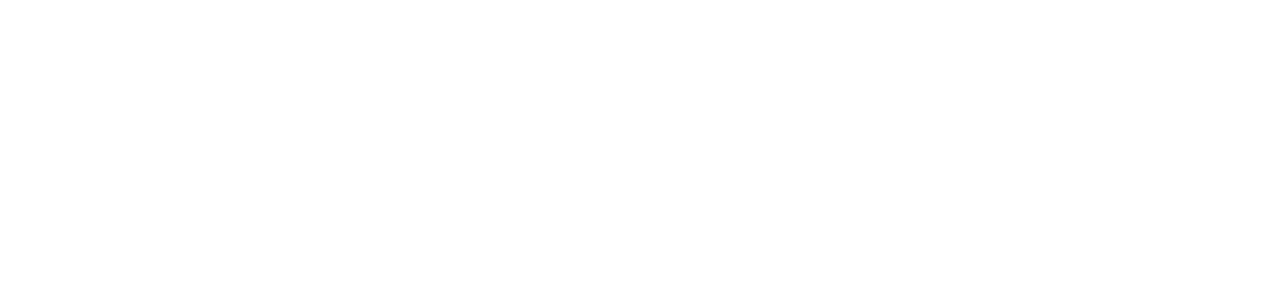
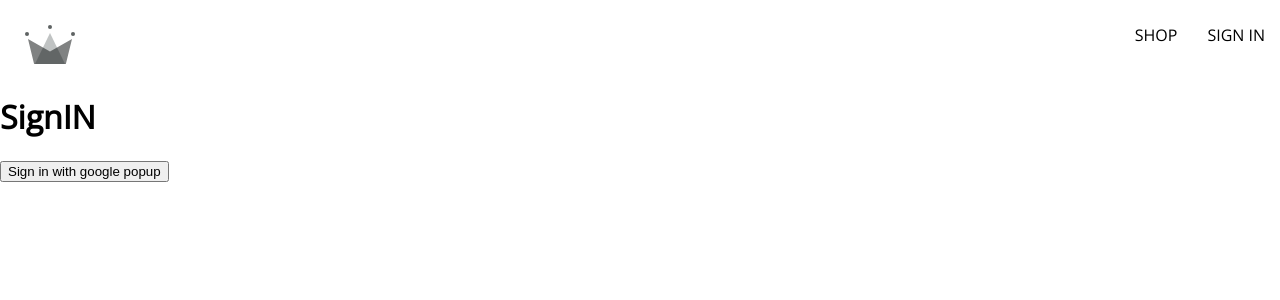
Before and after one commit to pbrearton94/crwn-clothing-2, a React (Create React App) app: page /sign-in in a window 1280 px wide. Before the commit this address had no page. Shown: the top 300 px of the page. Built offline with nearby package versions, Linux system fonts and the light colour scheme.

Commit message:
set up initial firebase configuration.

```diff
--- a/package.json
+++ b/package.json
@@ -6,6 +6,7 @@
     "@testing-library/jest-dom": "^5.16.5",
     "@testing-library/react": "^13.4.0",
     "@testing-library/user-event": "^13.5.0",
+    "firebase": "^9.22.2",
     "react": "^18.2.0",
     "react-dom": "^18.2.0",
     "react-router-dom": "6",
--- a/src/App.js
+++ b/src/App.js
@@ -1,10 +1,16 @@
-import { Route, Routes } from "react-router-dom";
+import { Outlet, Route, Routes } from "react-router-dom";
 import Home from "./routes/home/home.component";
+import Navigation from "./routes/navigation/navigation.component";
+import SignIn from "./routes/sign-in/sign-in.component";
 
 const App = () => {
   return (
     <Routes>
-      <Route path="/" element={<Home />} />
+      <Route path="/" element={<Navigation />}>
+        <Route index element={<Home />} />
+        {/* <Route path="shop" element={<Shop />} /> */}
+        <Route path="sign-in" element={<SignIn />} />
+      </Route>
     </Routes>
   );
 };
--- a/src/index.scss
+++ b/src/index.scss
@@ -1,11 +1,20 @@
 body {
   margin: 0;
-  font-family: 'Open Sans', sans-serif;
+  font-family: "Open Sans", sans-serif;
   -webkit-font-smoothing: antialiased;
   -moz-osx-font-smoothing: grayscale;
 }
 
 code {
-  font-family: source-code-pro, Menlo, Monaco, Consolas, 'Courier New',
+  font-family: source-code-pro, Menlo, Monaco, Consolas, "Courier New",
     monospace;
 }
+
+a {
+  text-decoration: none;
+  color: black;
+}
+
+* {
+  box-sizing: border-box;
+}
--- a/src/routes/home/home.component.jsx
+++ b/src/routes/home/home.component.jsx
@@ -1,5 +1,6 @@
 import React from "react";
 import Directory from "../../directory/directory.compnent";
+import { Outlet } from "react-router-dom";
 
 const Home = () => {
   const categories = [
@@ -30,7 +31,12 @@
     },
   ];
 
-  return <Directory categories={categories} />;
+  return (
+    <>
+      <Directory categories={categories} />
+      <Outlet />
+    </>
+  );
 };
 
 export default Home;
--- /dev/null
+++ b/src/routes/navigation/navigation.component.jsx
@@ -0,0 +1,27 @@
+import React, { Fragment } from "react";
+import { Link, Outlet } from "react-router-dom";
+import { ReactComponent as CrwnLogo } from "../../assets/crown.svg";
+import "./navigation.styles.scss";
+
+const Navigation = () => {
+  return (
+    <Fragment>
+      <div className="navigation">
+        <Link className="logo-container" to="/">
+          <CrwnLogo className="logo" />
+        </Link>
+        <div className="nav-links-container">
+          <Link className="nav-link" to="/shop">
+            SHOP
+          </Link>
+          <Link className="nav-link" to="/sign-in">
+            SIGN IN
+          </Link>
+        </div>
+      </div>
+      <Outlet />
+    </Fragment>
+  );
+};
+
+export default Navigation;
--- /dev/null
+++ b/src/routes/navigation/navigation.styles.scss
@@ -0,0 +1,26 @@
+.navigation {
+  height: 70px;
+  width: 100%;
+  display: flex;
+  justify-content: space-between;
+  margin-bottom: 25px;
+
+  .logo-container {
+    height: 100%;
+    width: 70px;
+    padding: 25px;
+  }
+
+  .nav-links-container {
+    width: 50%;
+    height: 100%;
+    display: flex;
+    align-items: center;
+    justify-content: flex-end;
+
+    .nav-link {
+      padding: 10px 15px;
+      cursor: pointer;
+    }
+  }
+}
--- /dev/null
+++ b/src/routes/sign-in/sign-in.component.jsx
@@ -0,0 +1,19 @@
+import React from "react";
+import { signInWithGooglePopup } from "../../utils/firebase.utils";
+
+const SignIn = () => {
+  const logGoogleUser = async () => {
+    const response = await signInWithGooglePopup();
+    console.log(response);
+  };
+  return (
+    <>
+      <div>
+        <h1>SignIN</h1>
+        <button onClick={logGoogleUser}>Sign in with google popup</button>
+      </div>
+    </>
+  );
+};
+
+export default SignIn;
--- /dev/null
+++ b/src/utils/firebase.utils.js
@@ -0,0 +1,31 @@
+// Import the functions you need from the SDKs you need
+
+import { initializeApp } from "firebase/app";
+import { GoogleAuthProvider, getAuth, signInWithPopup } from "firebase/auth";
+
+// TODO: Add SDKs for Firebase products that you want to use
+
+// https://firebase.google.com/docs/web/setup#available-libraries
+
+// Your web app's Firebase configuration
+
+const firebaseConfig = {
+  apiKey: "AIzaSyDOwEy5wouGLUhD7BQrV9mO4LBu9fVBKy4",
+  authDomain: "crwn-clothing-db-b1c3e.firebaseapp.com",
+  projectId: "crwn-clothing-db-b1c3e",
+  storageBucket: "crwn-clothing-db-b1c3e.appspot.com",
+  messagingSenderId: "76344508018",
+  appId: "1:76344508018:web:f010f5ad702f1c25ffcceb",
+};
+
+// Initialize Firebase
+
+const app = initializeApp(firebaseConfig);
+
+const provider = new GoogleAuthProvider();
+provider.setCustomParameters({
+  prompt: "select_account",
+});
+
+export const auth = getAuth();
+export const signInWithGooglePopup = () => signInWithPopup(auth, provider);
```
Also changed, not shown: src/assets/crown.svg (added), 1 other file (tests, documents, lock files or other folders).
